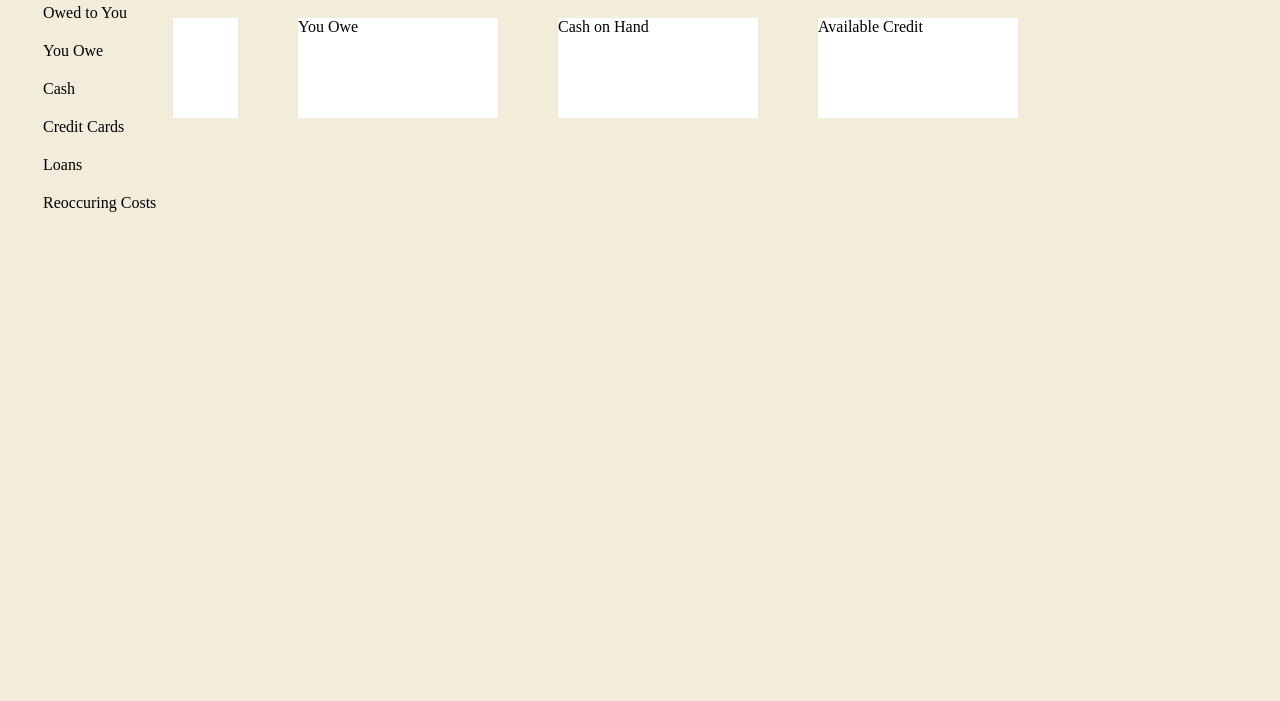
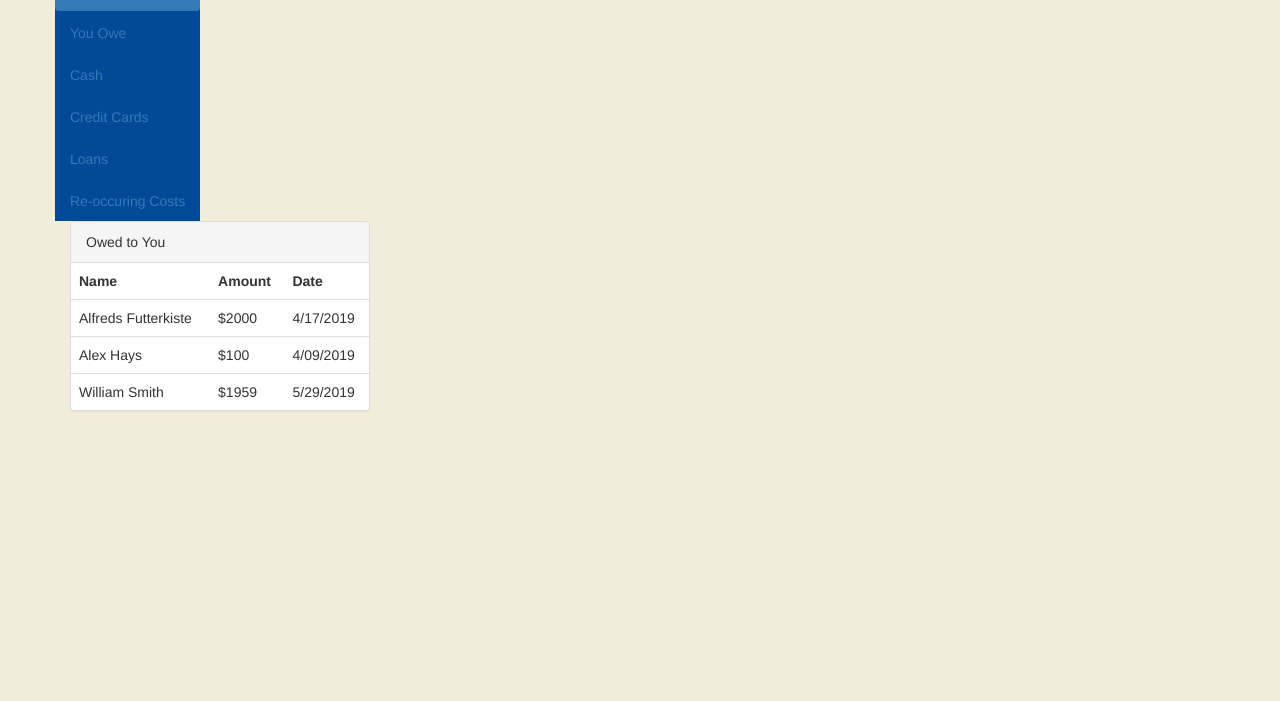
Before and after one commit to MaxReinmueller/DoeFlow, a plain HTML site: page Index.html in a window 1280 px wide. Shown: the part 99-800 px from the top of the page. Drawn offline with nearby package versions, Linux system fonts and the light colour scheme.

Commit message:
messing with java and bootstrap

```diff
--- a/Index.html
+++ b/Index.html
@@ -3,31 +3,95 @@
 
 <Head>
 <title>DoeFlow</title>
-<link rel="stylesheet" href="assets/style.css">
+<!-- Latest compiled and minified CSS -->
+<link rel="stylesheet" href="https://maxcdn.bootstrapcdn.com/bootstrap/3.3.7/css/bootstrap.min.css" integrity="sha384-BVYiiSIFeK1dGmJRAkycuHAHRg32OmUcww7on3RYdg4Va+PmSTsz/K68vbdEjh4u" crossorigin="anonymous"><link rel="stylesheet" href="assets/style.css">
 </Head>
 
 <body>
 <header>
     <a href="Index.html"> <img id="mainlogo" src="images\Logo-for-Header.png"></a>
 </header>
+<div class="container">
+    <div class="row">
+            <ul class="nav nav-pills nav-stacked">
+                <li role="presentation" class="active"><a href="#">Owed to You</a></li>
+                <li role="presentation"><a href="#">You Owe</a></li>
+                <li role="presentation"><a href="#">Cash</a></li>
+                <li role="presentation"><a href="#">Credit Cards</a></li>
+                <li role="presentation"><a href="#">Loans</a></li>
+                <li role="presentation"><a href="#">Re-occuring Costs</a></li>
+                </ul>
+      </div>
+      <div class="panel panel-default">
+            <!-- Default panel contents -->
+            <div class="panel-heading">Owed to You</div>
 
-    <nav class="navbar">
+            <!-- Table -->
+            <table class="table">
+            <tr>
+              <th><strong>Name</strong></th>
+              <th><strong>Amount</strong></th>
+              <th><strong>Date</strong></th>
+            </tr>
+            <tr>
+                <td>Alfreds Futterkiste</td>
+                <td>$2000</td>
+                <td>4/17/2019</td>
+            </tr>
+            <tr>
+                    <td>Alex Hays</td>
+                    <td>$100</td>
+                    <td>4/09/2019</td>
+                </tr>
+                <tr>
+                        <td>William Smith</td>
+                        <td>$1959</td>
+                        <td>5/29/2019</td>
+                    </tr>
+            </table>
+          </div>
+    </div>
+<script src="https://maxcdn.bootstrapcdn.com/bootstrap/3.3.7/js/bootstrap.min.js" integrity="sha384-Tc5IQib027qvyjSMfHjOMaLkfuWVxZxUPnCJA7l2mCWNIpG9mGCD8wGNIcPD7Txa" crossorigin="anonymous"></script>
+</body>
+</Html>
+
+<!--
+<nav class="navbar">
         <ul>
-            <li>Owed to You</li>
-            <li>You Owe</li>
-            <li>Cash</li>
-            <li>Credit Cards</li>
-            <li>Loans</li>
-            <li>Reoccuring Costs</li>
+            <li id="owed">Owed to You</li>
+            <li id="owe">You Owe</li>
+            <li id="cash">Cash</li>
+            <li id="credit">Credit Cards</li>
+            <li id="loans">Loans</li>
+            <li id="costs">Reoccuring Costs</li>
         </ul>
     </nav>
-
+    <div class="row">
     <div class="totals">
         <div class="topboxes">Owed to you</div>
         <div class="topboxes">You Owe</div>
         <div class="topboxes">Cash on Hand</div>
         <div class="topboxes">Available Credit</div>
     </div>
-</body>
+     -->
 
-</Html>
+<!--
+     <div class="panel panel-default">
+
+            Default panel contents
+
+            <div class="panel-heading"><h1>Owed to you</h1></div>
+            <div class="panel-body">
+              <p>This table shows who owes you money</p>
+            </div>
+
+            Table
+
+            <table class="table">
+                <ul>
+                    <li>Name</li>
+                    <li>Amount</li>
+                    <li>date</li>
+                </ul>
+
+            </tab
--- a/assets/style.css
+++ b/assets/style.css
@@ -8,36 +8,31 @@ header {
     padding: 10px;
 }
 
-nav {
-    background-color: #f2ecdb;
-    font-family: avenir medium;
-    position: fixed;
-    width: 165px;
-    float: left;
-}
-
-ul {
-    list-style-type: none;
-}
-
-li{
-    margin-bottom: 20px;
-    margin-right: 10px;
-    margin-left: -5px;
-}
-
 body {
     background-color: #f2ecdb;
 }
 
-.topboxes {
+.row {
+    width: 160px;
+}
+
+.nav {
+    background-color: #004a98;
     float: left;
-    background-color: white;
-    color: black;
-    margin: 30px;
-    width: 200px;
-    height: 100px;
-    border: black;
+}
+
+.li {
+    list-style-type: none;
+
+}
+
+.panel {
+    float: left;
+    width: 300px;
+}
+
+.tr {
+    padding: 30px;
 }
 
 
@@ -55,3 +50,24 @@ Fonts
 
     Century Gothic
 */
+
+/*
+bootstrap
+
+    <table class "tabke tabke-striped"</table>
+    forms
+    Navbar
+*/
+
+/* .topboxes {
+    float: left;
+    background-color: white;
+    color: black;
+    margin: 30px;
+    width: 200px;
+    height: 100px;
+    border: black;
+    text-align: center;
+    padding: 10px;
+    font-family: avenir medium;
+} */
```
Also changed, not shown: 1 other file.
